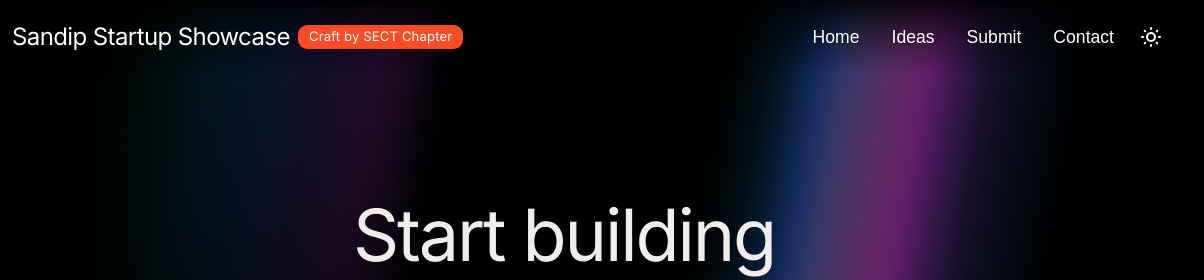
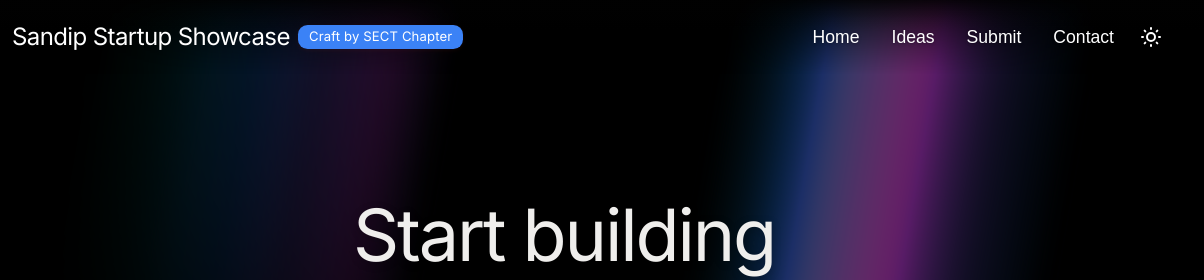
Before and after one commit to tejas-jadhav-cse/Startup-Showcase-Web, a plain HTML site: page index.html in a window 1280 px wide. Shown: the top 280 px of the page, 76-1280 px from the left. Drawn offline with nearby package versions, Linux system fonts and the light colour scheme; a web font is replaced by a local one.

Commit message:
Add selection color

```diff
--- a/styles.css
+++ b/styles.css
@@ -23,6 +23,17 @@
     body::-webkit-scrollbar {
         display: none; /* Chrome, Safari, Opera */
     }
+}
+
+/* Text selection style */
+::selection {
+    background-color: #ff4c24;
+    color: #ffffff;
+}
+
+::-moz-selection {
+    background-color: #ff4c24;
+    color: #ffffff;
 }
 
 /* ==========================================================================
@@ -236,7 +247,7 @@ html, body, * {
 
 /* --- 4.4 SECT Badge --- */
 .sect-craft-badge {
-    background: #ff4c24;
+    background: #3b82f6; /* Changed from #ff4c24 (ORANGE) to #357DED (BLUE) */
     color: #fff;
     border-radius: 0.6rem;
     font-size: 0.82rem;
```
